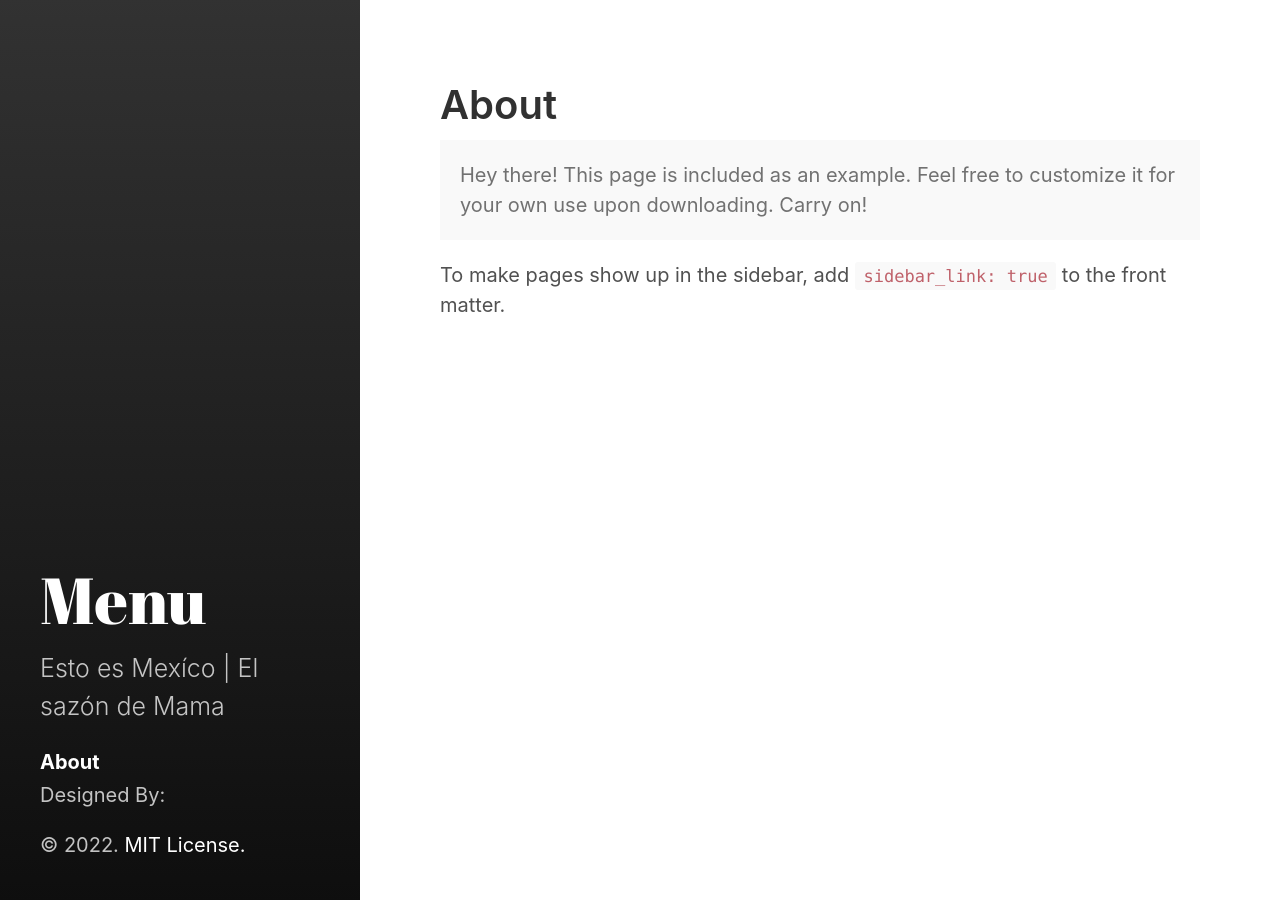
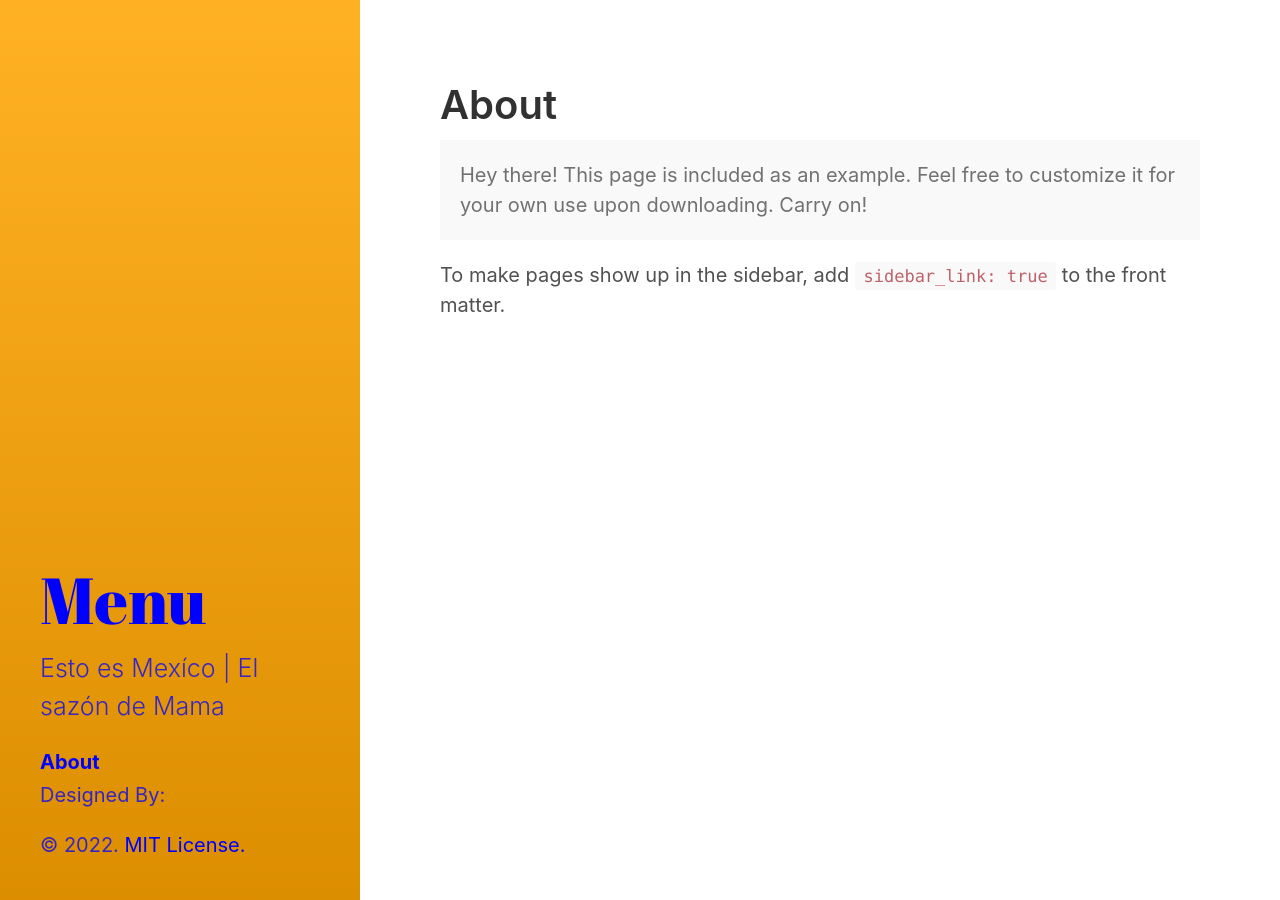
Before and after one commit to Slenderhack/slenderhack.github.io, a Jekyll site: the page built from about.md, in a window 1280 px wide. Built offline with Jekyll 4.4.1, drawn with Linux system fonts in a browser that asks for light colours.

Commit message:
cambios de color

```diff
--- a/_sass/hydeout/_variables.scss
+++ b/_sass/hydeout/_variables.scss
@@ -42,8 +42,8 @@ $code-font-family: Menlo, Monaco, 'Courier New', monospace !default;
 $code-color: #bf616a !default;
 
 // Hyde theming
-$sidebar-bg-color: #202020 !default;
-$sidebar-fg-color: #fff !default;
+$sidebar-bg-color: orange !default;
+$sidebar-fg-color: blue !default;
 $sidebar-sticky: true !default;
 $layout-reverse: false !default;
 
```
